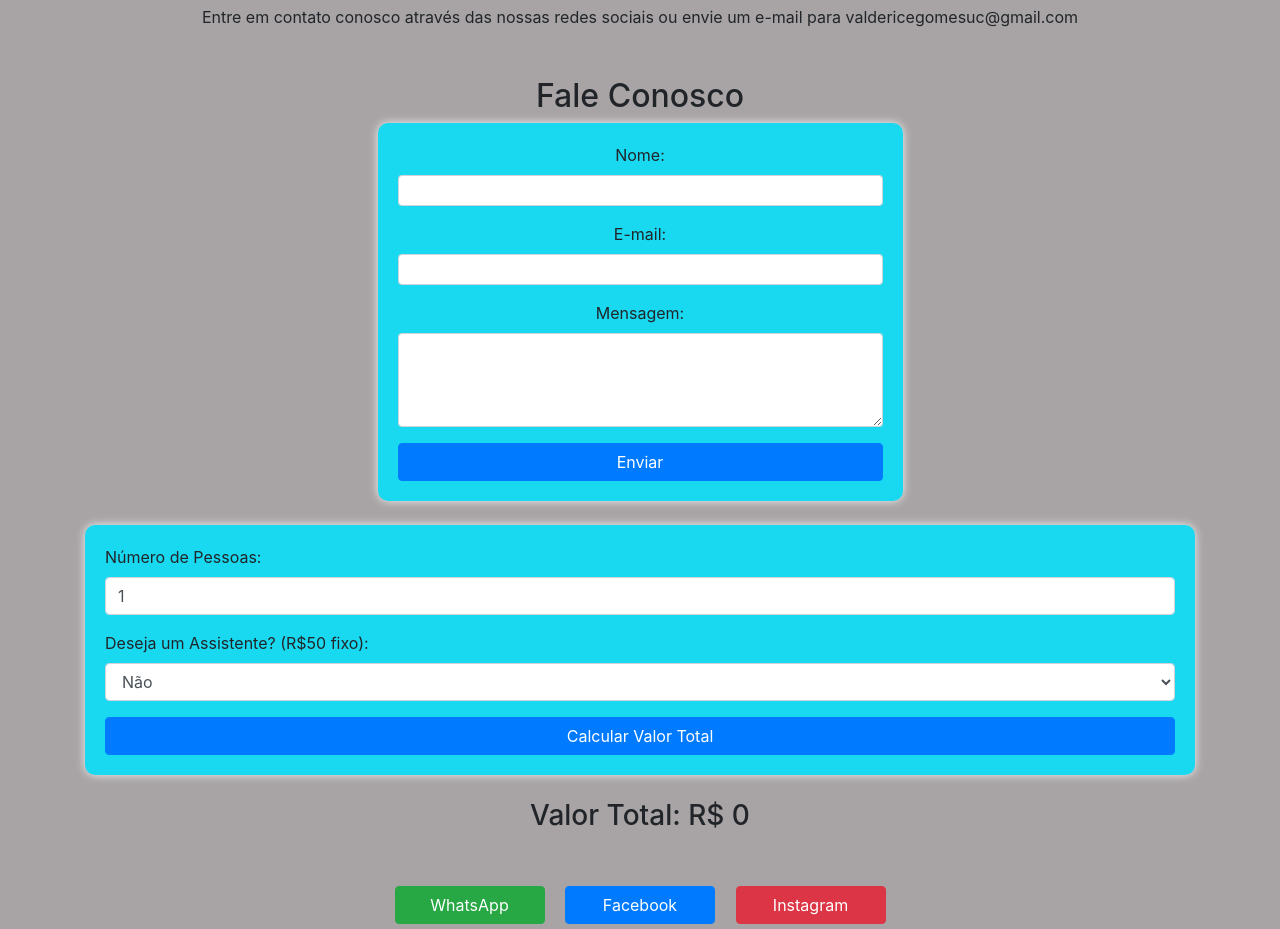
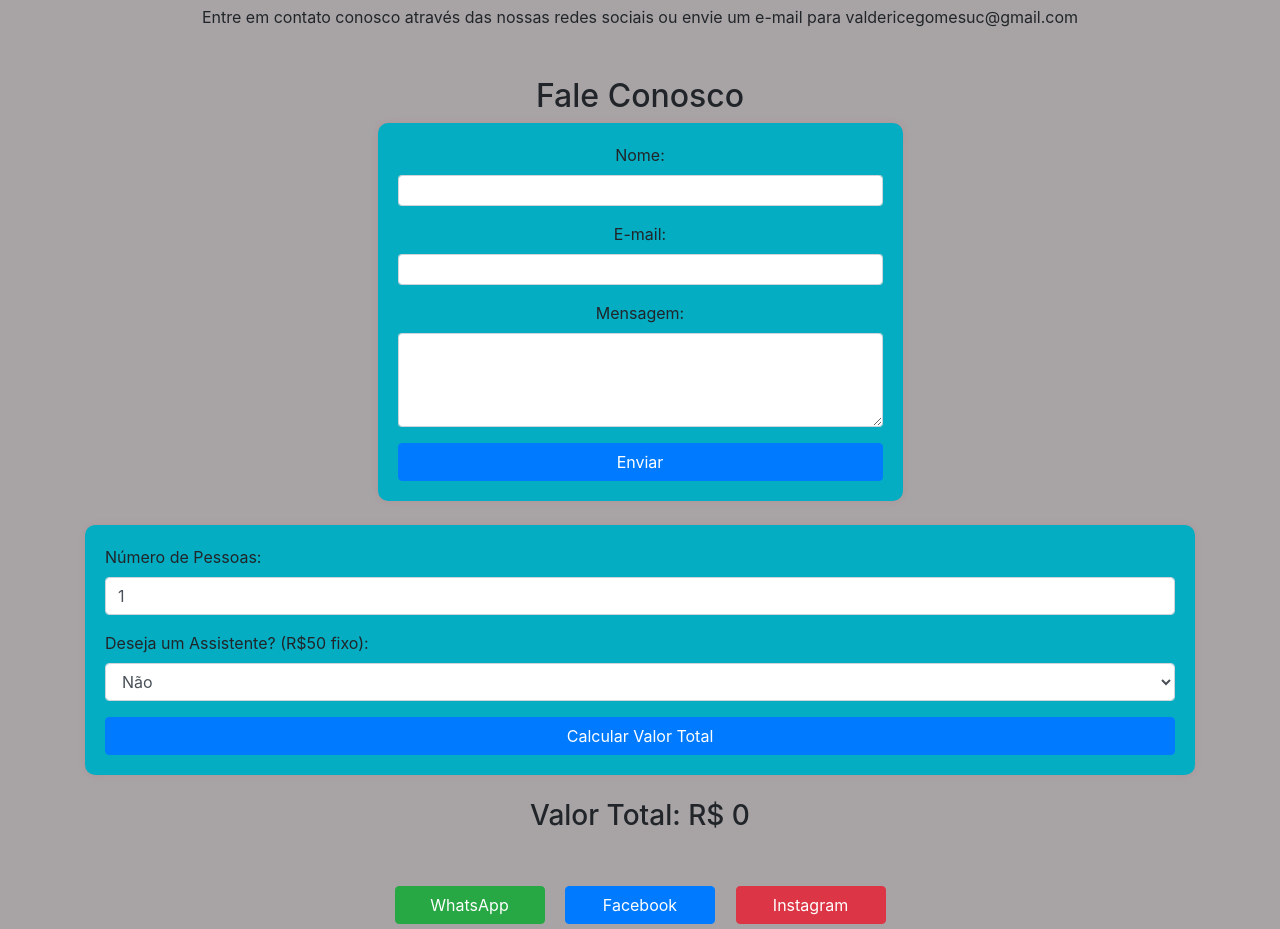
Before and after one commit to rayonny/restaurante, a website built with webpack: page index.html in a window 1280 px wide. Shown: the part 2204-3133 px from the top of the page. Built offline with nearby package versions, Linux system fonts and the light colour scheme.

Commit message:
initial commit

```diff
--- a/css/style.css
+++ b/css/style.css
@@ -13,10 +13,10 @@ h1 {
 }
 
 form {
-  background-color: #19d9f1;
+  background-color: #04adc2;
   padding: 20px;
   border-radius: 10px;
-  box-shadow: 0px 0px 10px rgba(246, 245, 245, 0.96);
+  box-shadow: 0px 0px 10px rgba(238, 8, 8, 0.1);
 }
 
 .card-deck .card {
```
